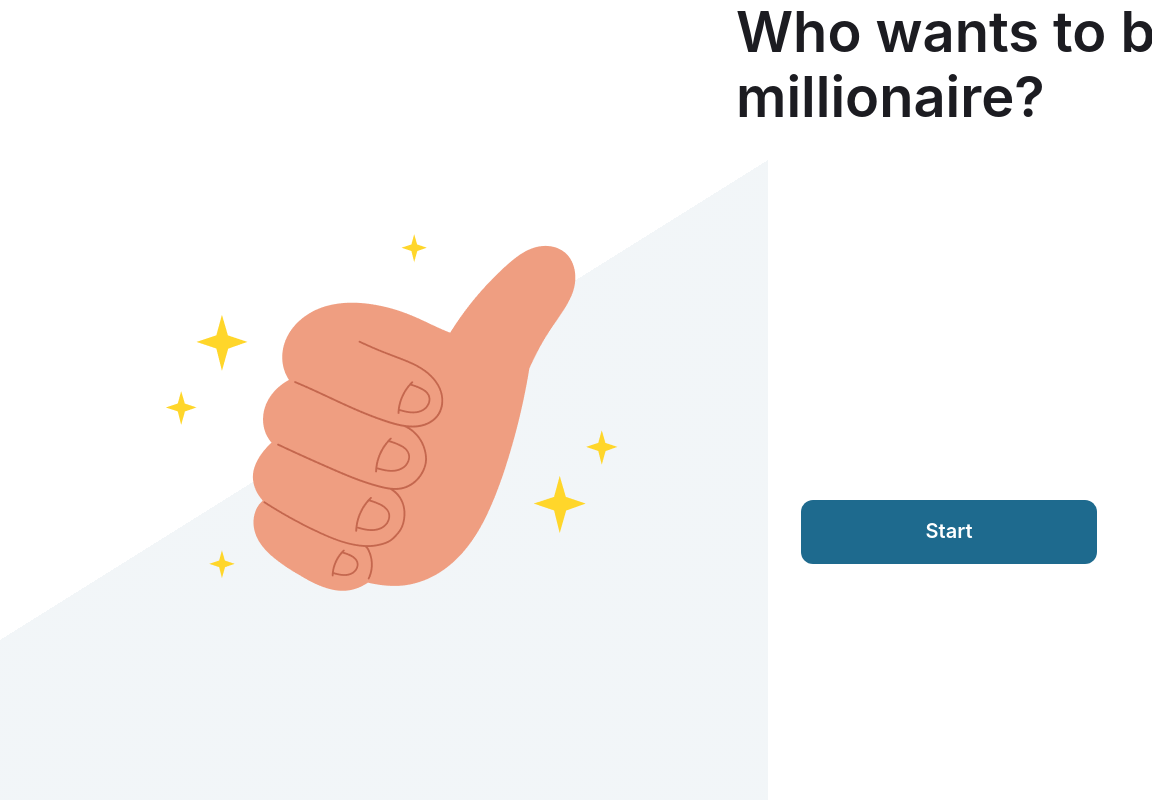
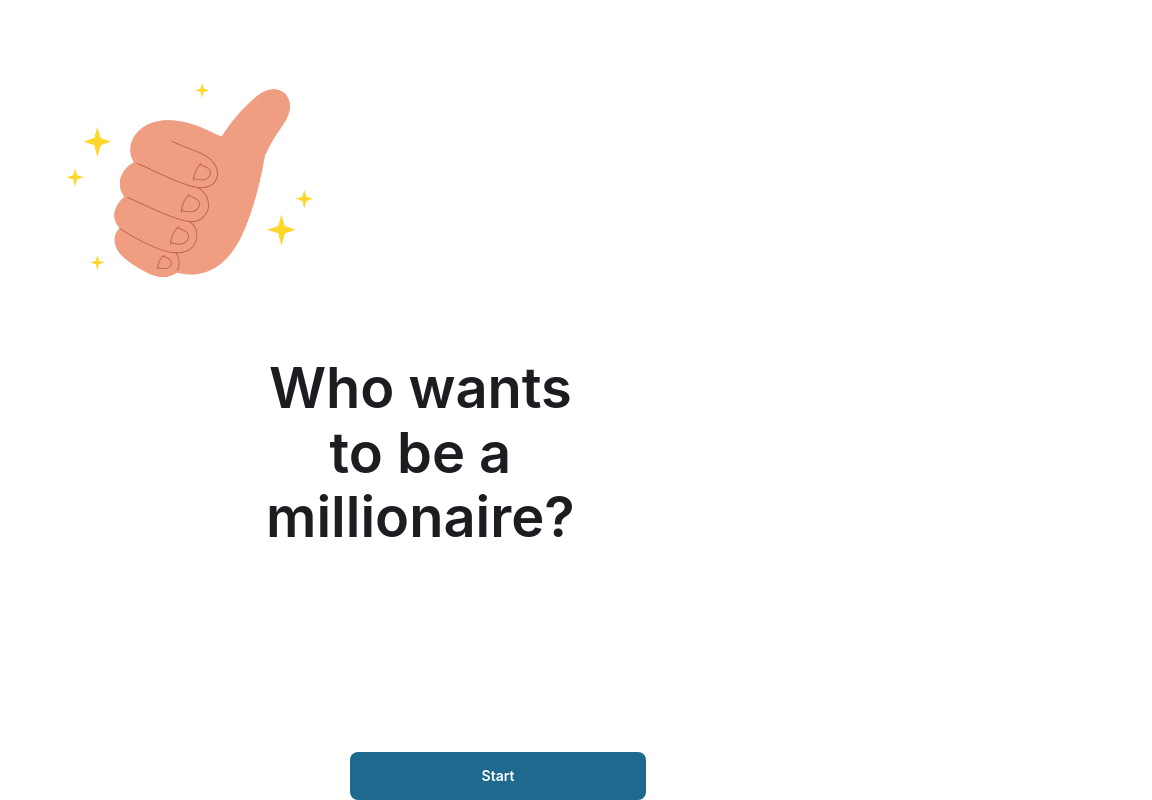
Before and after one commit to MarharytaSomash/game, a React (Create React App) app: page / in a window 768 px wide. Shown: the top 800 px of the page, 1152 px wide, since content can reach past the window. Built offline with nearby package versions, Linux system fonts and the light colour scheme.

Commit message:
[dev] add responsive style for start page

```diff
--- a/src/styles/gameStartStyle.scss
+++ b/src/styles/gameStartStyle.scss
@@ -5,23 +5,134 @@
   line-height: 116%;
   color: #1c1c21;
 }
+@media only screen and (max-width: 320px) {
+  .page-wrapper {
+    display: flex;
+    flex-direction: column;
+    background: linear-gradient(148deg, #ffffff 50%, #fff3eb 50%);
 
+    .wrapper-info {
+      h1 {
+        @include styleForEarned;
+        position: absolute;
+        display: flex;
+        align-items: center;
+        text-align: center;
+        width: 288px;
+        height: 74px;
+        left: 16px;
+        top: 296px;
+        font-size: 32px;
+      }
+      button {
+        @include styleForEarned;
+        width: 296px;
+        height: 48px;
+        background: #1e6a8e;
+        right: 20px;
+        top: 472px;
+        color: White;
+        font-size: 14px;
+        border-radius: 8px;
+        position: fixed;
+      }
+      button:hover {
+        background-color: #3891b1;
+      }
+      button.active {
+        background-color: #003b63;
+      }
+    }
+  }
+}
+@media only screen and (min-width: 320px) and (max-width: 768px) {
+  .page-wrapper {
+    display: flex;
+    flex-direction: column;
+    background: linear-gradient(148deg, #ffffff 50%, #fff3eb 50%);
+
+    .wrapper-info {
+      h1 {
+        @include styleForEarned;
+        position: absolute;
+        display: flex;
+        align-items: center;
+        text-align: center;
+        width: 288px;
+        height: 74px;
+        left: 16px;
+        top: 296px;
+        font-size: 32px;
+      }
+      button {
+        @include styleForEarned;
+        width: 296px;
+        height: 48px;
+        background: #1e6a8e;
+        position: fixed;
+        left: 30px;
+        top: 472px;
+        color: White;
+        font-size: 14px;
+        border-radius: 8px;
+      }
+      button:hover {
+        background-color: #3891b1;
+      }
+      button.active {
+        background-color: #003b63;
+      }
+    }
+  }
+}
+@media only screen and (min-width: 768px) and (max-width: 1280px) {
+  .page-wrapper {
+    display: flex;
+    flex-direction: column;
+    background: linear-gradient(148deg, #ffffff 50%, #fff3eb 50%);
+
+    .wrapper-info {
+      h1 {
+        @include styleForEarned;
+        position: fixed;
+        display: flex;
+        align-items: center;
+        text-align: center;
+        height: 74px;
+        margin-left: 250px;
+        margin-top: 120px;
+        font-size: 56px;
+      }
+      button {
+        @include styleForEarned;
+        width: 296px;
+        height: 48px;
+        background: #1e6a8e;
+        position: fixed;
+        margin-left: 320px;
+        margin-top: 280px;
+        color: White;
+        font-size: 14px;
+        border-radius: 8px;
+      }
+      button:hover {
+        background-color: #3891b1;
+      }
+      button.active {
+        background-color: #003b63;
+      }
+    }
+  }
+}
+@media only screen and (min-width: 1280px) {
   .page-wrapper {
     display: flex;
     flex-direction: row;
-  position: relative;
+    position: fixed;
     width: 100%;
     height: 100vh;
-
     background: linear-gradient(148deg, #ffffff 50%, rgba(0, 73, 116, 0.05) 50%);
-  .wrapper-img {
-    position: absolute;
-    width: 100%;
-    max-width: 624px;
-    height: 367px;
-    left: 80px;
-    top: 229px;
-  }
+    background-attachment: fixed;
 
     .wrapper-info {
       display: flex;
@@ -36,12 +147,13 @@
 
       h1 {
         @include styleForEarned;
+        display: flex;
+        align-items: center;
         width: 624px;
         height: 130px;
-      top: 283px;
+        margin-left: 16px;
+        margin-top: 286px;
         font-size: 56px;
-      display: flex;
-      align-items: center;
       }
       button {
         @include styleForEarned;
@@ -49,7 +161,7 @@
         height: 64px;
         background: #1e6a8e;
         position: absolute;
-      left: 65px;
+        left: 20px;
         right: 0px;
         top: 500px;
         color: White;
@@ -64,3 +176,4 @@
       }
     }
   }
+}
--- a/src/styles/iconLikeStyle.scss
+++ b/src/styles/iconLikeStyle.scss
@@ -1,8 +1,40 @@
-.wrapper-img {
-  position: absolute;
-  width: 100%;
-  max-width: 624px;
-  height: 367px;
-  left: 80px;
-  top: 229px;
+@media only screen and (max-width: 320px) {
+  .wrapper-img img {
+    display: flex;
+    justify-content: center;
+    width: 288x;
+    height: 192px;
+    position: absolute;
+    left: 16px;
+    top: 80px;
+  }
 }
+@media only screen and (min-width: 320px) and (max-width: 768px) {
+  .wrapper-img img {
+    display: flex;
+    justify-content: center;
+    width: 288x;
+    height: 192px;
+    position: absolute;
+    left: 30px;
+    top: 80px;
+  }
+}
+@media only screen and (min-width: 768px) and (max-width: 1280px) {
+  .wrapper-img img {
+    position: fixed;
+    max-width: 424px;
+    height: 200px;
+    left: 20px;
+    top: 80px;
+  }
+}
+@media only screen and (min-width: 1280px) {
+  .wrapper-img {
+    position: fixed;
+    max-width: 624px;
+    height: 367px;
+    left: 20px;
+    top: 229px;
+  }
+}
```
Also changed, not shown: public/img/close.png (added), public/img/open.png (added). Lines whose indentation alone changed are shown as unchanged.
